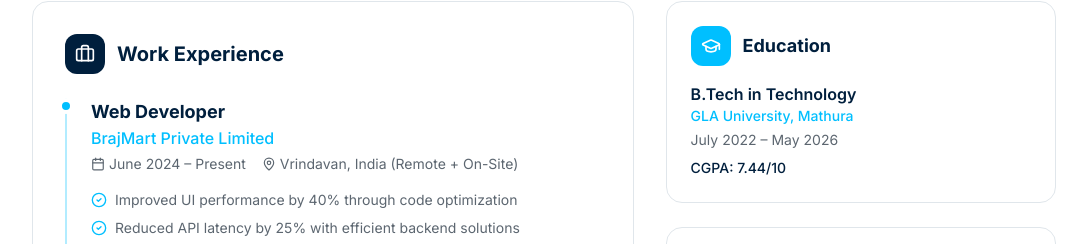
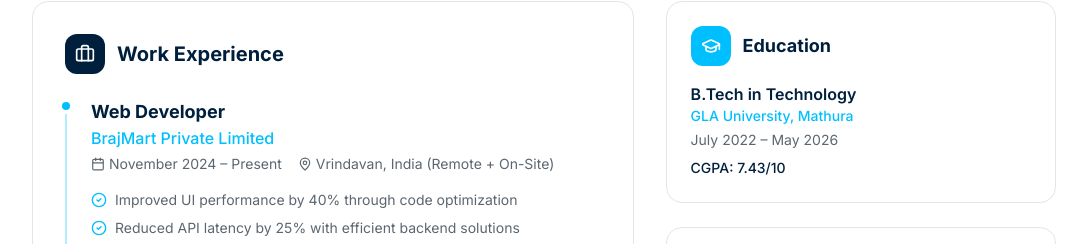
Before and after one commit to deepakjadon1902/deepak_portfolio, a React (Vite) app: page /resume in a window 1280 px wide. Shown: the part 912-1156 px from the top of the page, without its empty margins (96-1183 px from the left). Built offline with nearby package versions, Linux system fonts and the light colour scheme; the HTML template or start-up script is replaced by a standard one.

Commit message:
Update employment period and CGPA in About, Index, and Resume components

```diff
--- a/src/pages/About.tsx
+++ b/src/pages/About.tsx
@@ -104,7 +104,7 @@ const About = () => {
                 <div className="mb-2">
                   <h4 className="text-lg font-semibold text-navy">Web Developer</h4>
                   <p className="text-sky font-medium">BrajMart Private Limited</p>
-                  <p className="text-sm text-muted-foreground mb-4">June 2024 – Present | Vrindavan, India (Remote + On-Site)</p>
+                  <p className="text-sm text-muted-foreground mb-4">November 2024 – Present | Vrindavan, India (Remote + On-Site)</p>
                 </div>
 
                 <div className="space-y-2">
@@ -140,7 +140,7 @@ const About = () => {
               <div className="mb-6">
                 <h4 className="text-lg font-semibold text-navy">B.Tech in Technology</h4>
                 <p className="text-sky font-medium">GLA University, Mathura</p>
-                <p className="text-sm text-muted-foreground">July 2022 – May 2026 | CGPA: 7.44/10</p>
+                <p className="text-sm text-muted-foreground">July 2022 – May 2026 | CGPA: 7.43/10</p>
               </div>
             </motion.div>
 
--- a/src/pages/Index.tsx
+++ b/src/pages/Index.tsx
@@ -337,7 +337,7 @@ const Index = () => {
                 <h3 className="text-2xl sm:text-3xl font-bold text-navy mb-2">
                   Web Developer at BrajMart
                 </h3>
-                <p className="text-muted-foreground mb-6">June 2024 – Present | Remote + On-Site</p>
+                <p className="text-muted-foreground mb-6">November 2024 – Present | Remote + On-Site</p>
 
                 <div className="grid sm:grid-cols-2 gap-4 mb-8">
                   {[
--- a/src/pages/Resume.tsx
+++ b/src/pages/Resume.tsx
@@ -55,7 +55,7 @@ const Resume = () => {
       icon: Globe,
       label: 'Portfolio',
       value: 'View Live',
-      href: 'https://deepak-s-portfolio-one.vercel.app',
+      href: 'https://djportfoli0.netlify.app/',
     },
   ];
 
@@ -63,7 +63,7 @@ const Resume = () => {
     title: 'Web Developer',
     company: 'BrajMart Private Limited',
     location: 'Vrindavan, India (Remote + On-Site)',
-    period: 'June 2024 – Present',
+    period: 'November 2024 – Present',
     achievements: [
       'Improved UI performance by 40% through code optimization',
       'Reduced API latency by 25% with efficient backend solutions',
@@ -78,7 +78,7 @@ const Resume = () => {
     degree: 'B.Tech in Technology',
     institution: 'GLA University, Mathura',
     period: 'July 2022 – May 2026',
-    cgpa: '7.44/10',
+    cgpa: '7.43/10',
   };
 
   const certifications = [
```
